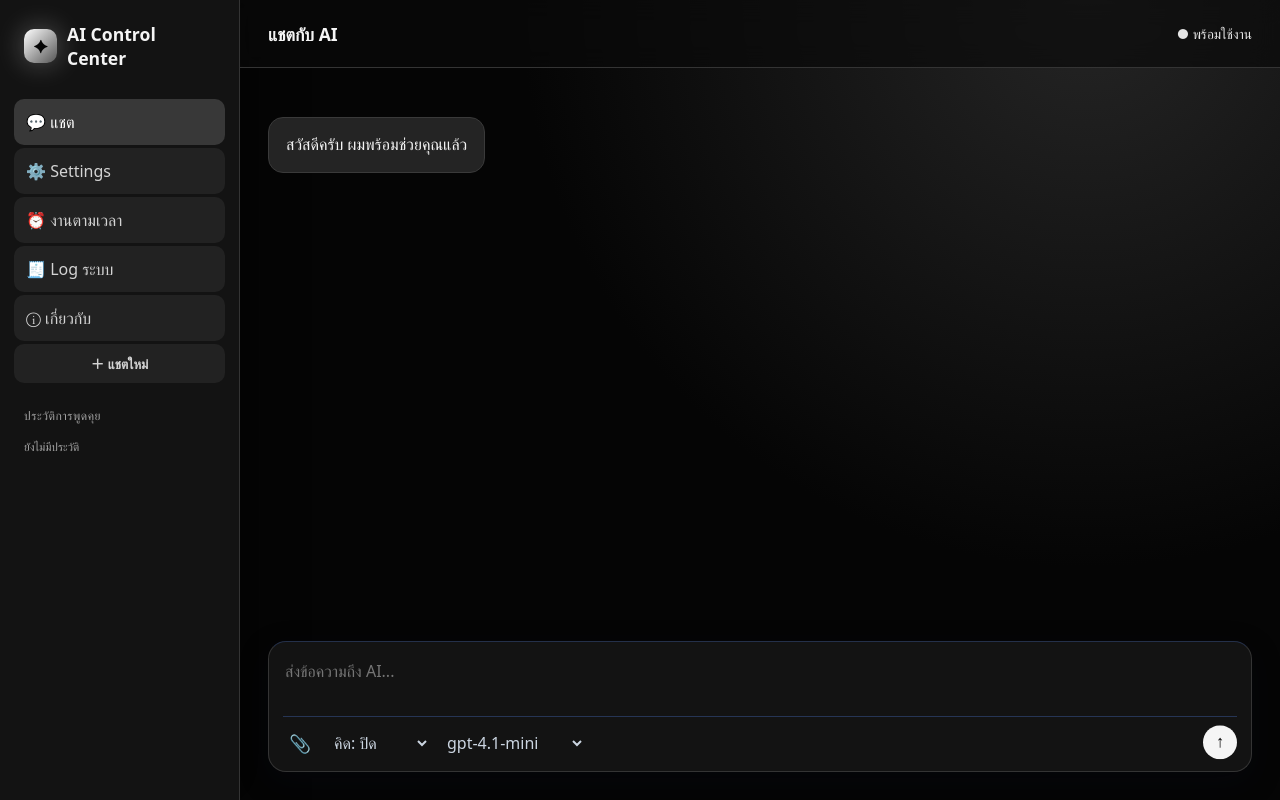
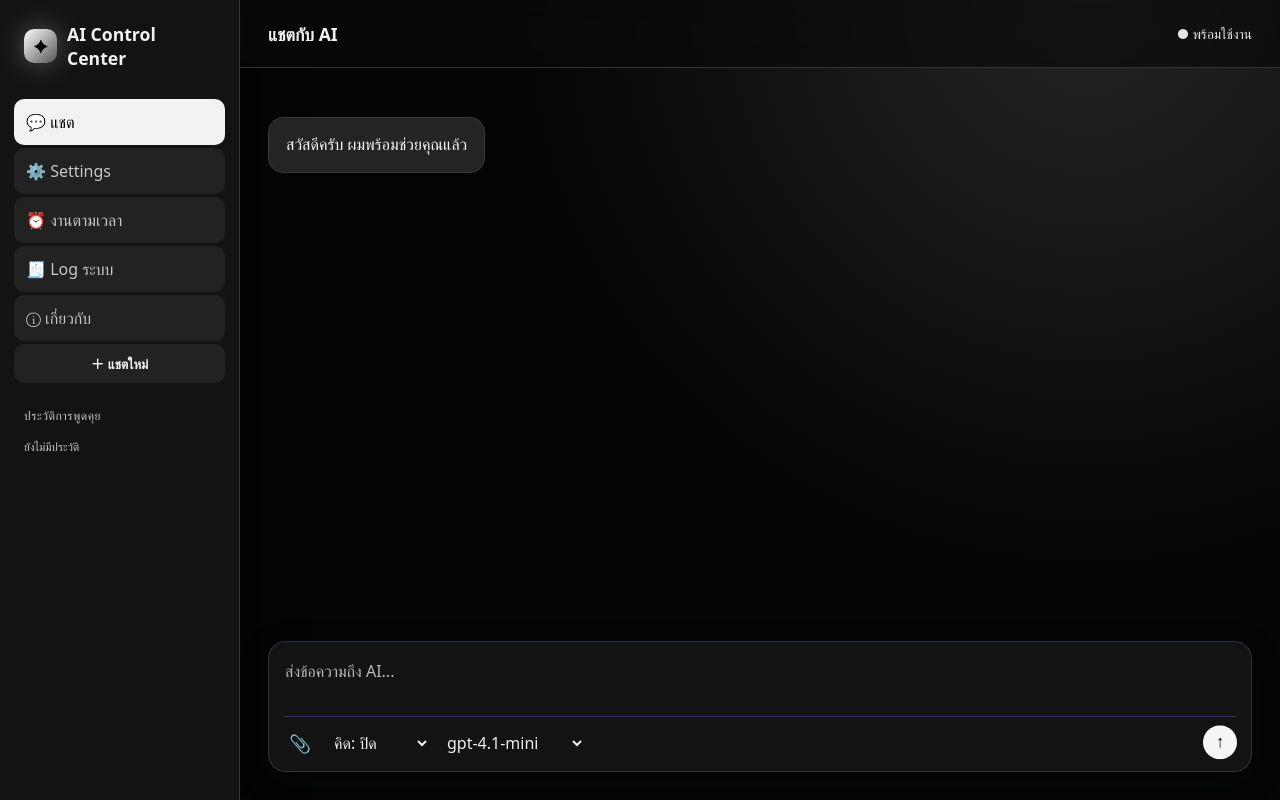
Before and after one commit to Taraphong/Agents-Mux, a Flask app: page / in a window 1280 px wide. Run offline with Flask 3, Linux system fonts and the light colour scheme; data that the repository does not hold is empty.

Commit message:
style: improve monochrome text contrast

```diff
--- a/templates/index.html
+++ b/templates/index.html
@@ -719,6 +719,58 @@
       }
       .send-round {
         animation: float-button 3s ease-in-out infinite;
+      }
+      /* High-contrast text for comfortable reading */
+      body,
+      label,
+      .history-item,
+      .chat-tools select,
+      .chat-model-label,
+      .cron-help,
+      .schedule-item strong {
+        color: #f1f1f1;
+      }
+      nav button,
+      .history-action,
+      .history-title,
+      .history-day,
+      .hint,
+      .log-time,
+      .message-meta,
+      .message-attachment,
+      .schedule-item small {
+        color: #c7c7c7;
+      }
+      nav button.active,
+      nav button:hover {
+        color: #050505;
+        background: #f2f2f2;
+      }
+      .new-chat,
+      .secondary,
+      .mobile-menu-toggle,
+      .modal-cancel {
+        color: #f1f1f1;
+      }
+      input::placeholder,
+      textarea::placeholder {
+        color: #b8b8b8;
+        opacity: 1;
+      }
+      .chat-tools select {
+        color: #eeeeee;
+      }
+      .chat-tools select option {
+        background: #111;
+        color: #f5f5f5;
+      }
+      .assistant {
+        color: #f5f5f5;
+      }
+      .tool-approval-detail,
+      .log-details,
+      .cron-help summary {
+        color: #dedede;
       }
       @keyframes message-in {
         from { opacity: 0; transform: translateY(6px); }
```
